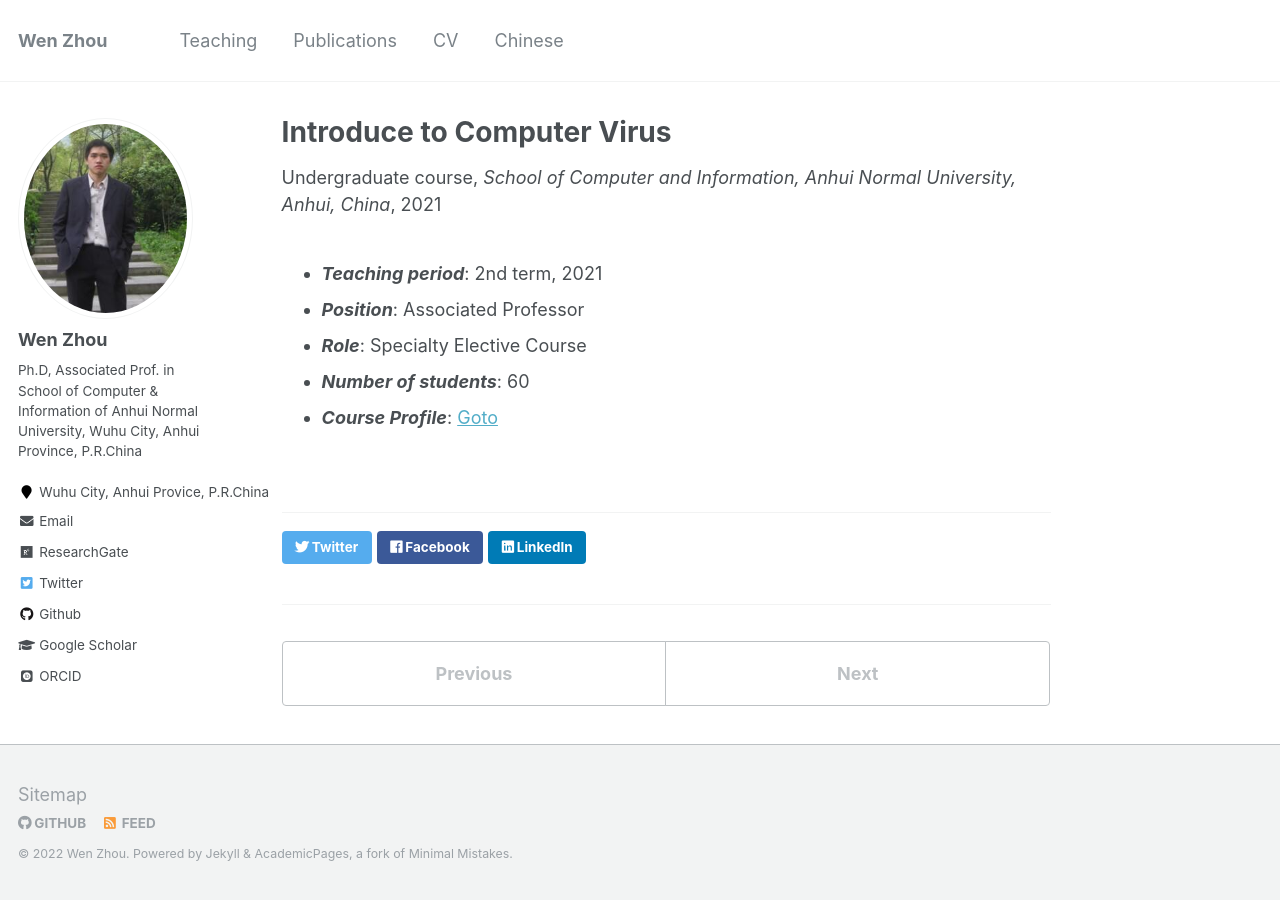
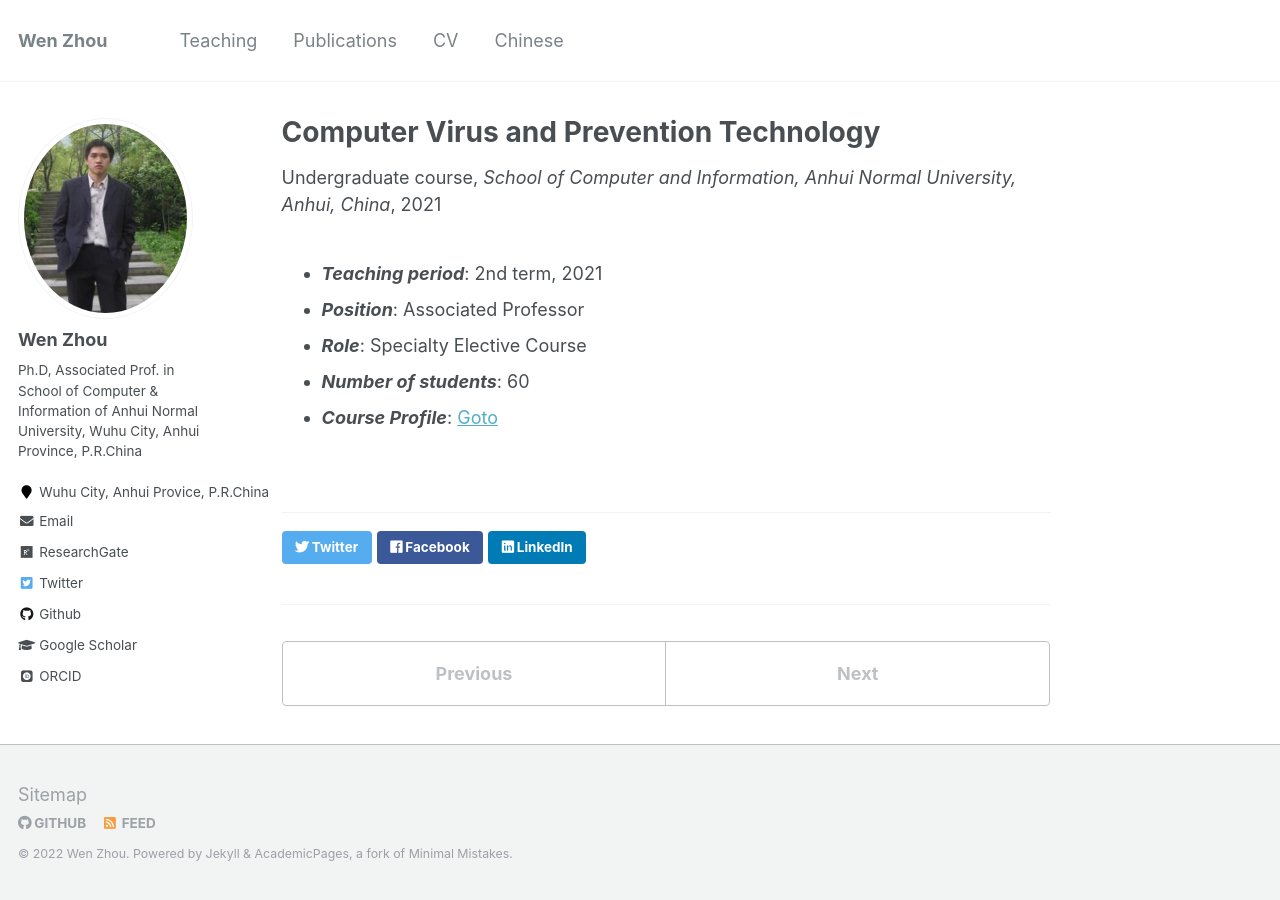
Before and after one commit to zhouwen327/zhouwen327.github.io, a Jekyll site: the page built from _teaching/2021-T2-CVIR.md, in a window 1280 px wide. Built offline with Jekyll 4.4.1, drawn with Linux system fonts in a browser that asks for light colours; some web fonts are replaced.

Commit message:
Update 2021-T2-CVIR.md

```diff
--- a/_teaching/2021-T2-CVIR.md
+++ b/_teaching/2021-T2-CVIR.md
@@ -1,5 +1,5 @@
 ---
-title: "Introduce to Computer Virus"
+title: "Computer Virus and Prevention Technology"
 collection: teaching
 type: "Undergraduate course"
 permalink: /teaching/2021-T2-CVIR
```
